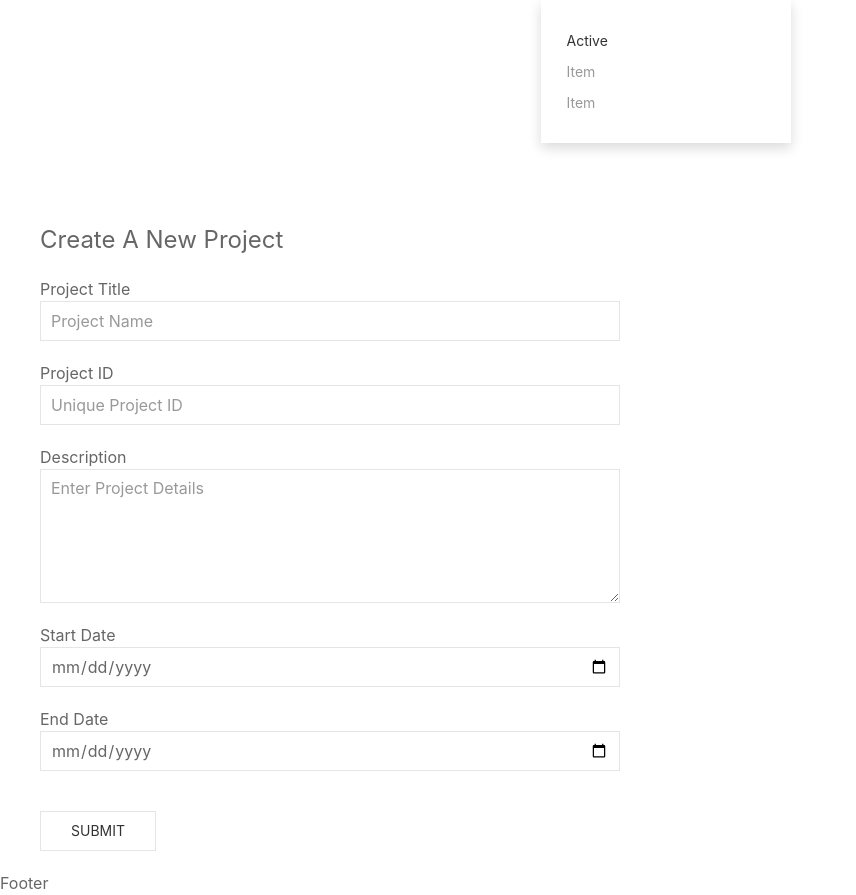
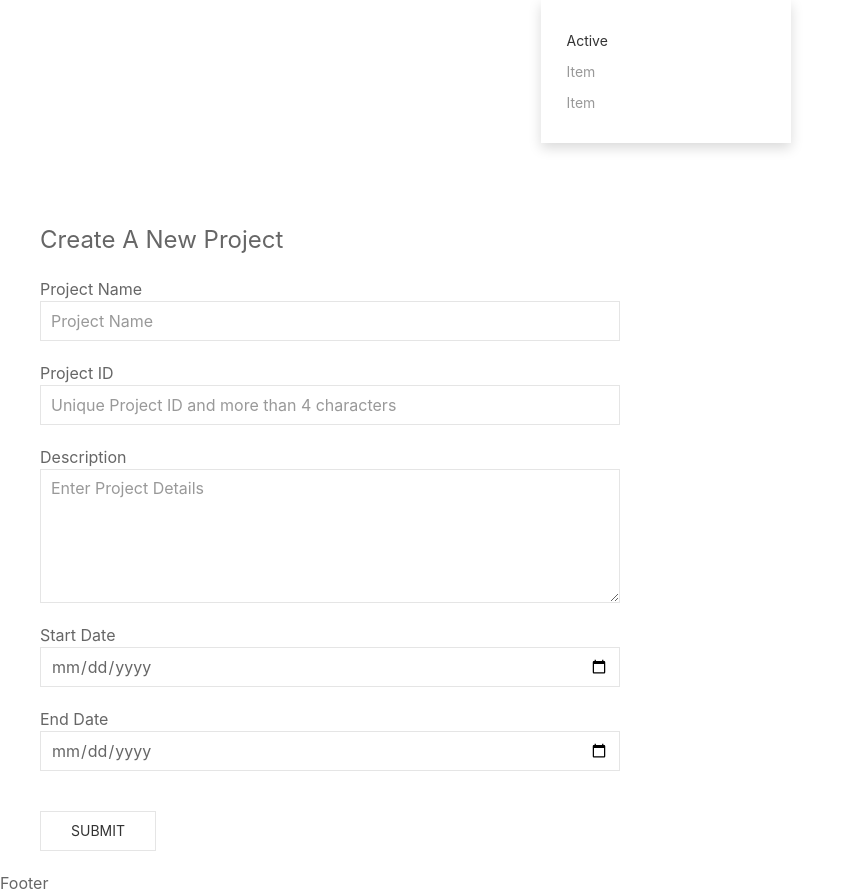
Before and after one commit to rosalesnikho/PMToolReact, a React (Create React App) app: page /addProject in a window 1280 px wide. Shown: the whole page, without its empty margins (0-856 px from the left). Built offline with nearby package versions, Linux system fonts and the light colour scheme.

Commit message:
redux and errors on form updated

```diff
--- a/package.json
+++ b/package.json
@@ -4,6 +4,7 @@
   "private": true,
   "dependencies": {
     "axios": "^0.19.0",
+    "classnames": "^2.2.6",
     "prop-types": "^15.7.2",
     "react": "^16.9.0",
     "react-dom": "^16.9.0",
--- a/src/components/Project/AddProject.js
+++ b/src/components/Project/AddProject.js
@@ -1,6 +1,7 @@
 import React, {Component} from "react";
 import { connect } from "react-redux"
 import PropTypes from "prop-types";
+import classnames from "classnames";
 
 
 //Comps Import
@@ -8,7 +9,7 @@ import { createProject } from "../../actions/projectActions";
 
 class AddProject extends Component {
 
-	//Comp State
+	//Initial Comp State
 	constructor() {
 		super();
 		this.state = {
@@ -16,11 +17,22 @@ class AddProject extends Component {
 			projectIdentifier: "",
 			description: "",
 			start_date: "",
-			end_date: ""
+			end_date: "",
+			errors: {}
 		};
 
 		this.onChange = this.onChange.bind(this);
 		this.onSubmit = this.onSubmit.bind(this);
+	}
+
+	// Life Cycle Hook
+	// Receive errors from state in case errors are made
+	componentWillReceiveProps(nextProps, nextContext) {
+		if(nextProps.errors) {
+			this.setState(
+				{errors : nextProps.errors}
+				)
+		}
 	}
 
 	// Allows input fields to be used again, after we set the state from the constructor
@@ -46,6 +58,11 @@ class AddProject extends Component {
 	}
 
 	render() {
+
+		const { errors } = this.state;
+		console.log(errors.projectName);
+
+
 		return (
 			<div className="uk-container">
 				<div className="uk-grid">
@@ -55,38 +72,42 @@ class AddProject extends Component {
 								<legend className="uk-legend">Create A New Project</legend>
 
 								<div className="uk-margin">
-									Project Title
+									Project Name
 									<input
-										className="uk-input"
+										className={classnames("uk-input", {"uk-form-danger" : errors.projectName})}
 										type="text"
 										name="projectName"
 										placeholder="Project Name"
 										value={this.state.projectName}
 										onChange={this.onChange}
 									/>
+									<span className="uk-text-danger uk-text-small">{errors.projectName}</span>
 								</div>
+
 								<div className="uk-margin">
 									Project ID
 									<input
-										className="uk-input"
+										className={classnames("uk-input", {"uk-form-danger" : errors.projectIdentifier})}
 										type="text"
 										name="projectIdentifier"
-										placeholder="Unique Project ID"
+										placeholder="Unique Project ID and more than 4 characters"
 										value={this.state.projectIdentifier}
 										onChange={this.onChange}
 									/>
+									<span className="uk-text-danger uk-text-small">{errors.projectIdentifier}</span>
 								</div>
 
 								<div className="uk-margin">
 									Description
 									<textarea
-										className="uk-textarea"
+										className={classnames("uk-textarea", {"uk-form-danger" : errors.description})}
 										rows="5"
 										name="description"
 										placeholder="Enter Project Details"
 										value={this.state.description}
 										onChange={this.onChange}
 									/>
+									<span className="uk-text-danger uk-text-small">{errors.description}</span>
 								</div>
 
 								<div className="uk-margin">
@@ -127,12 +148,20 @@ class AddProject extends Component {
 }
 
 // Create Project Function is a required prop type
+//
 AddProject.propTypes =  {
-	createProject : PropTypes.func.isRequired
+	createProject : PropTypes.func.isRequired,
+	errors: PropTypes.object.isRequired
 };
+
+// Map error state to props by grabbing it from Redux State
+// Pass errors as an Object and pass it to the view as new props
+const mapStateToProp  =  state => ({
+	errors: state.errors
+});
 
 // Export AddProject class
 export default connect(
-	null,
+	mapStateToProp,
 	{ createProject }
 	)(AddProject);
```
Also changed, not shown: 1 other file (tests, documents, lock files or other folders).
